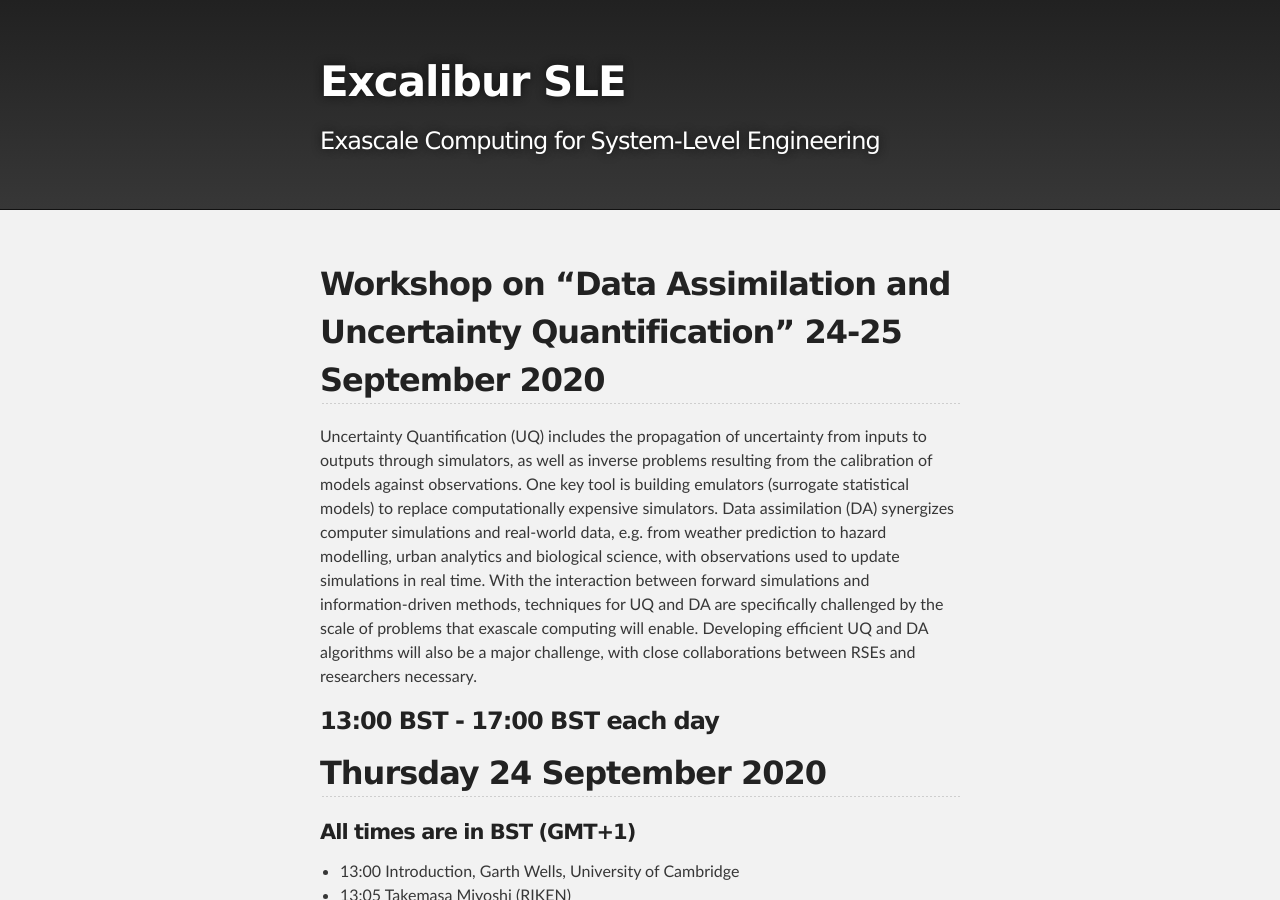
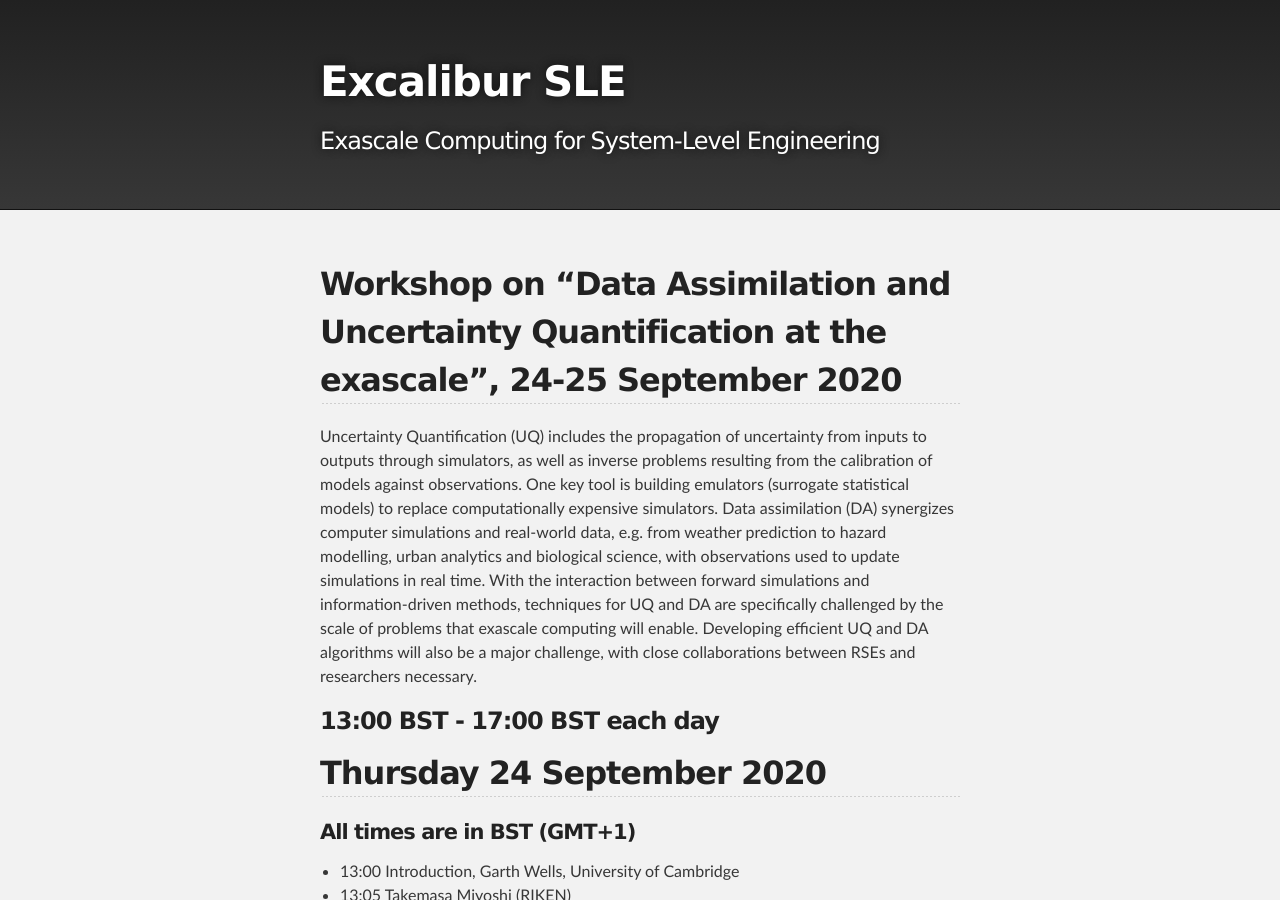
Before and after one commit to Excalibur-SLE/Excalibur-SLE.github.io, a Jekyll site: the page built from workshop2.md, in a window 1280 px wide and 900 px high. Built offline with Jekyll 4.4.1, drawn with Linux system fonts in a browser that asks for light colours; our own code applies the rules of GitHub Pages for plain Markdown files.

Commit message:
Update workshop2.md

```diff
--- a/workshop2.md
+++ b/workshop2.md
@@ -2,7 +2,7 @@
 layout: default
 ---
 
-## Workshop on "Data Assimilation and Uncertainty Quantification" 24-25 September 2020
+## Workshop on "Data Assimilation and Uncertainty Quantification at the exascale", 24-25 September 2020
 
 Uncertainty Quantification (UQ) includes the propagation of
 uncertainty from inputs to outputs through simulators, as well as
```
